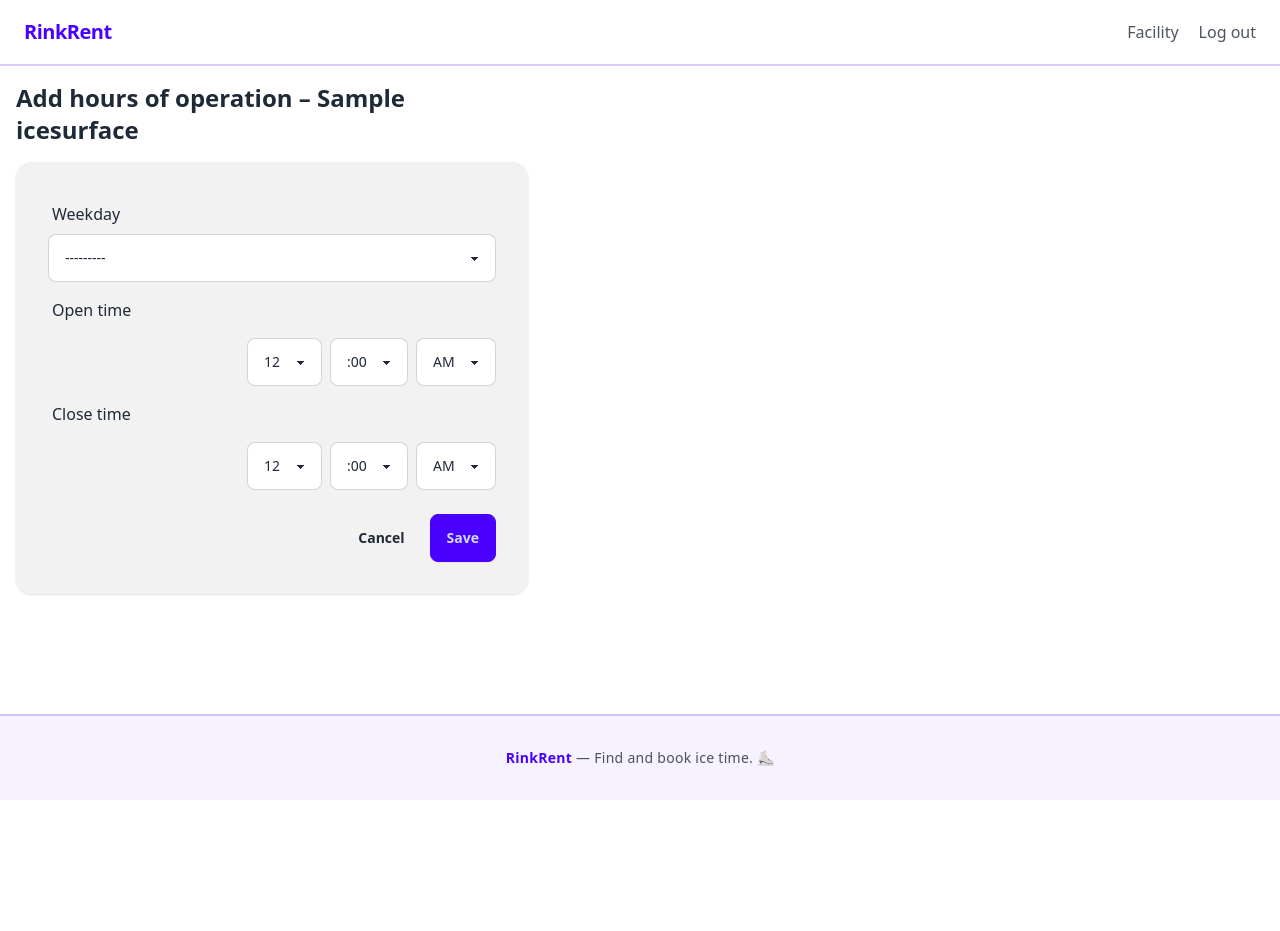
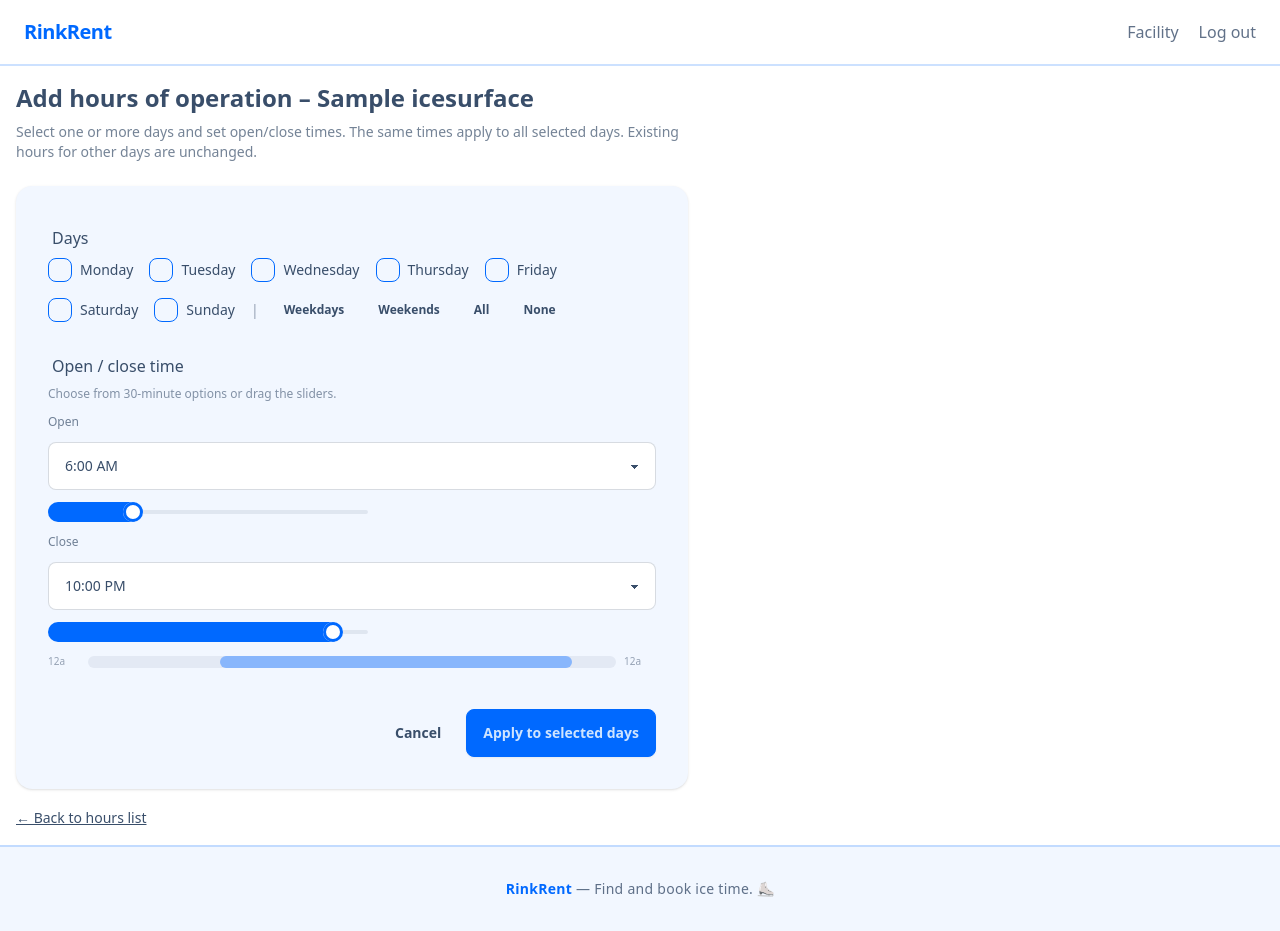
Before and after one commit to JeffRoszell/RinkRent, a Django app: page /facility/surfaces/1/hours/new/ in a window 1280 px wide. Before the commit the page ends 800 px from the top, so only its background shows below. Run offline with Django 5.2, Linux system fonts and the light colour scheme; a user stored in the database is signed in; tables that the repository leaves empty hold one stand-in row (values such as "Sample post"); some libraries are stand-ins or nearby versions.

Commit message:
Theme, hours multi-day add, slot selection styling
- Switch theme to winter (cool blues, less pink/purple)
- Add hours: select multiple days, apply one time range (AddHoursForm)
- Slot selection: black outline, neutral fill when selected
- Hours list copy and Add hours test

```diff
--- a/facilities/forms.py
+++ b/facilities/forms.py
@@ -328,6 +328,57 @@ class HoursOfOperationForm(forms.ModelForm):
         }
 
 
+class AddHoursForm(forms.Form):
+    """Add or update hours for multiple selected days with one open/close time range."""
+
+    open_time = forms.TimeField(
+        widget=TimeSelect30Widget(attrs={"class": "select select-bordered w-full", "id": "id_open_time"}),
+    )
+    close_time = forms.TimeField(
+        widget=TimeSelect30Widget(attrs={"class": "select select-bordered w-full", "id": "id_close_time"}),
+    )
+
+    def __init__(self, *args, **kwargs):
+        self.surface = kwargs.pop("surface", None)
+        super().__init__(*args, **kwargs)
+        for field_name, label in _bulk_hours_day_fields():
+            self.fields[field_name] = forms.BooleanField(
+                required=False,
+                label=label,
+                widget=forms.CheckboxInput(attrs={"class": "checkbox checkbox-primary add-day"}),
+            )
+
+    def clean(self):
+        data = super().clean()
+        open_t = data.get("open_time")
+        close_t = data.get("close_time")
+        any_day = any(data.get(f"day_{i}") for i in range(7))
+        if any_day:
+            if not open_t or not close_t:
+                self.add_error(None, "Enter open and close times when days are selected.")
+            elif open_t >= close_t:
+                self.add_error("close_time", "Close time must be after open time.")
+        else:
+            self.add_error(None, "Select at least one day.")
+        return data
+
+    def save(self):
+        surface = self.surface
+        if not surface:
+            return
+        open_t = self.cleaned_data.get("open_time")
+        close_t = self.cleaned_data.get("close_time")
+        if not open_t or not close_t:
+            return
+        for i in range(7):
+            if self.cleaned_data.get(f"day_{i}"):
+                HoursOfOperation.objects.update_or_create(
+                    ice_surface=surface,
+                    weekday=i,
+                    defaults={"open_time": open_t, "close_time": close_t},
+                )
+
+
 def _bulk_hours_day_fields():
     """Generate (field_name, label) for each weekday for BulkHoursForm."""
     for i, (_, label) in enumerate(HoursOfOperation.WEEKDAYS):
--- a/facilities/views.py
+++ b/facilities/views.py
@@ -14,6 +14,7 @@ from bookings.notifications import notify_booking_modified_by_facility, notify_b
 from bookings.services import ensure_slots_for_date, get_facility_tz, release_slot
 from core.decorators import facility_manager_required
 from facilities.forms import (
+    AddHoursForm,
     BulkHoursForm,
     FacilityForm,
     FacilityRegisterForm,
@@ -222,6 +223,13 @@ def hours_bulk(request, surface_pk):
     )
 
 
+def _add_hours_initial():
+    """Default initial for AddHoursForm (no days selected, 6:00–22:00)."""
+    from datetime import time
+
+    return {"open_time": time(6, 0), "close_time": time(22, 0)}
+
+
 @facility_manager_required
 @require_http_methods(["GET", "POST"])
 def hours_create(request, surface_pk):
@@ -230,19 +238,26 @@ def hours_create(request, surface_pk):
         return redirect("core:home")
     surface = get_object_or_404(IceSurface, pk=surface_pk, facility=facility)
     if request.method == "POST":
-        form = HoursOfOperationForm(request.POST)
+        form = AddHoursForm(request.POST, surface=surface)
         if form.is_valid():
-            h = form.save(commit=False)
-            h.ice_surface = surface
-            h.save()
-            messages.success(request, "Hours added.")
+            form.save()
+            messages.success(request, "Hours applied to selected days.")
             return redirect("facilities:hours_list", surface_pk=surface.pk)
     else:
-        form = HoursOfOperationForm()
+        form = AddHoursForm(initial=_add_hours_initial(), surface=surface)
+    weekday_fields = [
+        (form[f"day_{i}"], label) for i, (_, label) in enumerate(HoursOfOperation.WEEKDAYS)
+    ]
     return render(
         request,
         "facilities/hours_form.html",
-        {"form": form, "facility": facility, "surface": surface},
+        {
+            "form": form,
+            "facility": facility,
+            "surface": surface,
+            "weekday_fields": weekday_fields,
+            "add_flow": True,
+        },
     )
 
 
--- a/templates/base.html
+++ b/templates/base.html
@@ -1,5 +1,5 @@
 <!DOCTYPE html>
-<html lang="en" data-theme="light">
+<html lang="en" data-theme="winter">
 <head>
   <meta charset="UTF-8">
   <meta name="viewport" content="width=device-width, initial-scale=1.0">
--- a/templates/customers/facility_detail.html
+++ b/templates/customers/facility_detail.html
@@ -47,7 +47,7 @@
               {% if slot.state == "available" %}
                 <label class="slot-option cursor-pointer">
                   <input type="checkbox" name="slot" value="{{ slot.pk }}" class="slot-checkbox peer sr-only">
-                  <div class="card bg-primary text-primary-content shadow hover:shadow-md transition peer-checked:ring-2 peer-checked:ring-offset-2 peer-checked:ring-offset-base-100 peer-checked:ring-4 peer-checked:ring-secondary">
+                  <div class="card bg-primary text-primary-content shadow hover:shadow-md transition peer-checked:ring-4 peer-checked:ring-black peer-checked:ring-offset-2 peer-checked:ring-offset-base-100 peer-checked:bg-neutral peer-checked:text-neutral-content peer-checked:shadow-xl peer-checked:scale-[1.02]">
                     <div class="card-body py-2 px-4 flex flex-row items-center justify-between gap-2">
                       <span class="font-medium">{{ slot.start|time }}–{{ slot.end|time }}</span>
                       <span class="text-sm opacity-90">${{ slot.rate }}</span>
--- a/templates/facilities/hours_form.html
+++ b/templates/facilities/hours_form.html
@@ -1,11 +1,63 @@
 {% extends "base.html" %}
 {% block title %}{% if hours %}Edit{% else %}Add{% endif %} hours – RinkRent{% endblock %}
 {% block content %}
-<div class="max-w-lg">
-  <h1 class="text-2xl font-bold mb-4">{% if hours %}Edit hours{% else %}Add hours of operation{% endif %} – {{ surface.name }}</h1>
-  <form method="post" class="card bg-base-200 shadow">
+<div class="max-w-2xl">
+  <h1 class="text-2xl font-bold mb-2">{% if hours %}Edit hours{% else %}Add hours of operation{% endif %} – {{ surface.name }}</h1>
+  {% if add_flow %}
+  <p class="text-sm text-base-content/70 mb-6">Select one or more days and set open/close times. The same times apply to all selected days. Existing hours for other days are unchanged.</p>
+  {% endif %}
+
+  <form method="post" class="card bg-base-200 shadow" id="hours-form">
     <div class="card-body">
       {% csrf_token %}
+      {% if form.non_field_errors %}
+        <div class="alert alert-error text-sm mb-4">{{ form.non_field_errors.0 }}</div>
+      {% endif %}
+
+      {% if add_flow %}
+      <div class="form-control mb-4">
+        <label class="label font-medium">Days</label>
+        <div class="flex flex-wrap gap-4 items-center">
+          {% for field, label in weekday_fields %}
+            <label class="flex items-center gap-2 cursor-pointer">
+              {{ field }}
+              <span class="text-sm">{{ label }}</span>
+            </label>
+          {% endfor %}
+          <span class="text-base-content/50 text-sm">|</span>
+          <button type="button" id="select-weekdays" class="btn btn-ghost btn-xs">Weekdays</button>
+          <button type="button" id="select-weekends" class="btn btn-ghost btn-xs">Weekends</button>
+          <button type="button" id="select-all" class="btn btn-ghost btn-xs">All</button>
+          <button type="button" id="select-none" class="btn btn-ghost btn-xs">None</button>
+        </div>
+      </div>
+
+      <div class="form-control mb-2">
+        <label class="label font-medium" for="id_open_time">Open / close time</label>
+        <p class="text-xs text-base-content/60 mb-3">Choose from 30-minute options or drag the sliders.</p>
+        <div class="flex flex-col gap-3">
+          <div class="flex items-center gap-3 flex-wrap">
+            <label class="text-xs font-medium text-base-content/70 w-12" for="id_open_time">Open</label>
+            {{ form.open_time }}
+            <input type="range" min="0" max="48" value="12" id="range-open" class="range range-primary range-sm flex-1 max-w-xs" title="Open time">
+          </div>
+          <div class="flex items-center gap-3 flex-wrap">
+            <label class="text-xs font-medium text-base-content/70 w-12" for="id_close_time">Close</label>
+            {{ form.close_time }}
+            <input type="range" min="0" max="48" value="44" id="range-close" class="range range-primary range-sm flex-1 max-w-xs" title="Close time">
+          </div>
+          <div class="flex items-center gap-2">
+            <span class="text-[10px] text-base-content/50 w-8">12a</span>
+            <div class="flex-1 h-3 bg-base-300 rounded-full relative overflow-hidden" id="time-track">
+              <div class="absolute inset-y-0 rounded-full bg-primary/40 transition-all" id="time-range-fill"></div>
+            </div>
+            <span class="text-[10px] text-base-content/50 w-8">12a</span>
+          </div>
+        </div>
+        {% if form.open_time.errors %}<p class="text-error text-sm mt-1">{{ form.open_time.errors.0 }}</p>{% endif %}
+        {% if form.close_time.errors %}<p class="text-error text-sm mt-1">{{ form.close_time.errors.0 }}</p>{% endif %}
+      </div>
+      {% else %}
       {% for field in form %}
         <div class="form-control{% if field.name == 'open_time' or field.name == 'close_time' %} flex flex-wrap items-end gap-2{% endif %}">
           <label class="label{% if field.name == 'open_time' or field.name == 'close_time' %} w-full{% endif %}" for="{{ field.id_for_label }}">{{ field.label }}</label>
@@ -13,11 +65,84 @@
           {% if field.errors %}<p class="text-error text-sm w-full">{{ field.errors.0 }}</p>{% endif %}
         </div>
       {% endfor %}
-      <div class="card-actions justify-end mt-4">
+      {% endif %}
+
+      <div class="card-actions justify-end mt-6">
         <a href="{% url 'facilities:hours_list' surface.pk %}" class="btn btn-ghost">Cancel</a>
-        <button type="submit" class="btn btn-primary">Save</button>
+        <button type="submit" class="btn btn-primary">{% if add_flow %}Apply to selected days{% else %}Save{% endif %}</button>
       </div>
     </div>
   </form>
+
+  <p class="mt-4"><a href="{% url 'facilities:hours_list' surface.pk %}" class="link text-sm">← Back to hours list</a></p>
 </div>
+
+{% if add_flow %}
+{% block extra_js %}
+<script>
+(function() {
+  var form = document.getElementById('hours-form');
+  var openTime = document.getElementById('id_open_time');
+  var closeTime = document.getElementById('id_close_time');
+  var rangeOpen = document.getElementById('range-open');
+  var rangeClose = document.getElementById('range-close');
+  var fill = document.getElementById('time-range-fill');
+
+  function slotToTime(slot) {
+    var h = Math.floor(slot / 2);
+    var m = (slot % 2) * 30;
+    return (h < 10 ? '0' : '') + h + ':' + (m < 10 ? '0' : '') + m + ':00';
+  }
+  function timeToSlot(value) {
+    if (!value) return 0;
+    var parts = value.split(':');
+    var h = parseInt(parts[0], 10) || 0;
+    var m = parseInt(parts[1], 10) || 0;
+    return Math.min(48, Math.round((h * 2) + (m / 30)));
+  }
+
+  function updateFill() {
+    var o = parseInt(rangeOpen.value, 10);
+    var c = parseInt(rangeClose.value, 10);
+    if (o > c) { var t = o; o = c; c = t; rangeOpen.value = o; rangeClose.value = c; }
+    var pctOpen = (o / 48) * 100;
+    var pctClose = (c / 48) * 100;
+    fill.style.left = pctOpen + '%';
+    fill.style.width = (pctClose - pctOpen) + '%';
+    openTime.value = slotToTime(o).slice(0, 5);
+    closeTime.value = slotToTime(c).slice(0, 5);
+  }
+
+  function fromTimeInputs() {
+    rangeOpen.value = timeToSlot(openTime.value);
+    rangeClose.value = timeToSlot(closeTime.value);
+    updateFill();
+  }
+
+  rangeOpen.addEventListener('input', updateFill);
+  rangeClose.addEventListener('input', updateFill);
+  openTime.addEventListener('change', fromTimeInputs);
+  closeTime.addEventListener('change', fromTimeInputs);
+
+  rangeOpen.value = timeToSlot(openTime.value);
+  rangeClose.value = timeToSlot(closeTime.value);
+  updateFill();
+
+  var dayBoxes = form.querySelectorAll('.add-day');
+  document.getElementById('select-weekdays').addEventListener('click', function() {
+    dayBoxes.forEach(function(cb, i) { cb.checked = (i >= 0 && i <= 4); });
+  });
+  document.getElementById('select-weekends').addEventListener('click', function() {
+    dayBoxes.forEach(function(cb, i) { cb.checked = (i === 5 || i === 6); });
+  });
+  document.getElementById('select-all').addEventListener('click', function() {
+    dayBoxes.forEach(function(cb) { cb.checked = true; });
+  });
+  document.getElementById('select-none').addEventListener('click', function() {
+    dayBoxes.forEach(function(cb) { cb.checked = false; });
+  });
+})();
+</script>
 {% endblock %}
+{% endif %}
+{% endblock %}
--- a/templates/facilities/hours_list.html
+++ b/templates/facilities/hours_list.html
@@ -6,10 +6,10 @@
     <h1 class="text-3xl font-bold">Hours of operation – {{ surface.name }}</h1>
     <div class="flex gap-2">
       <a href="{% url 'facilities:hours_bulk' surface.pk %}" class="btn btn-primary">Set weekly hours</a>
-      <a href="{% url 'facilities:hours_create' surface.pk %}" class="btn btn-ghost">Add single day</a>
+      <a href="{% url 'facilities:hours_create' surface.pk %}" class="btn btn-ghost">Add hours</a>
     </div>
   </div>
-  <p class="opacity-80">Set open/close times per weekday. Use “Set weekly hours” to pick multiple days and drag the time range, or add one day at a time.</p>
+  <p class="opacity-80">Set open/close times per weekday. Use “Set weekly hours” to replace all days at once, or “Add hours” to apply one time range to selected days (other days unchanged).</p>
 
   <div class="overflow-x-auto">
     <table class="table table-zebra">
```
Also changed, not shown: facilities/tests.py (+46 -1 lines).
